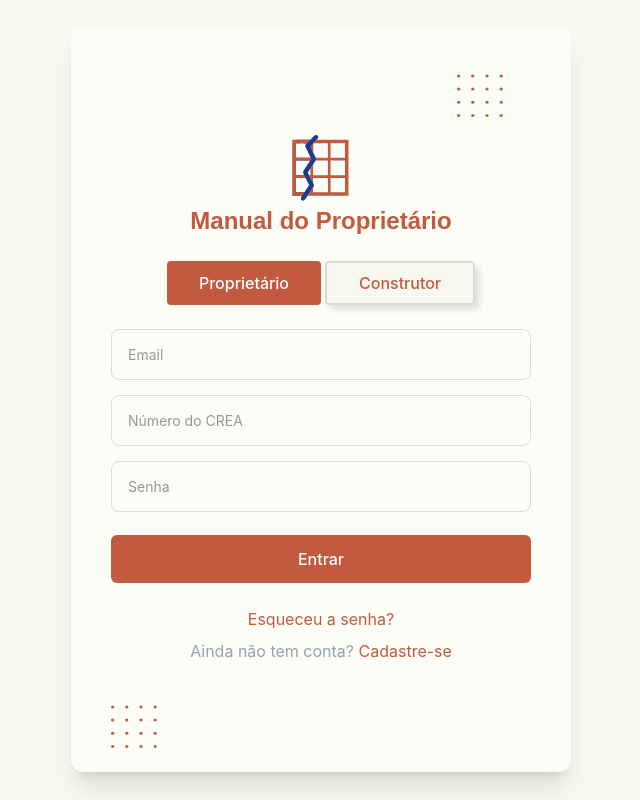
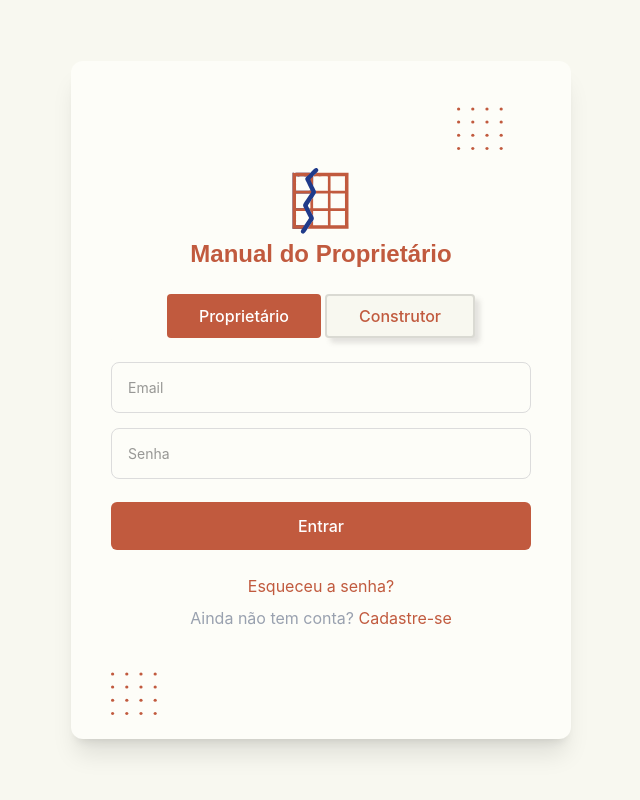
Before and after one commit to Layssaoliveira26/Manual-Proprietario-Frontend, a React (Vite) app in the folder manual-proprietario-frontend/: page /login in a window 1280 px wide. Shown: the whole page, without its empty margins (319-959 px from the left). Built offline with nearby package versions, Linux system fonts and the light colour scheme; no server answers.

Commit message:
fix: incluido campo do crea no login

```diff
--- a/manual-proprietario-frontend/src/pages/login.jsx
+++ b/manual-proprietario-frontend/src/pages/login.jsx
@@ -83,7 +83,7 @@ function Login({ onLogin }) {
                         onChange={(e) => setEmail(e.target.value)}
                     />
 
-                    {role === "proprietario" && (
+                    {role === "construtor" && (
                         <input
                             type="text"
                             placeholder="Número do CREA"
```
Also changed, not shown: manual-proprietario-frontend/src/pages/CadastroConstrutor.jsx (added).
